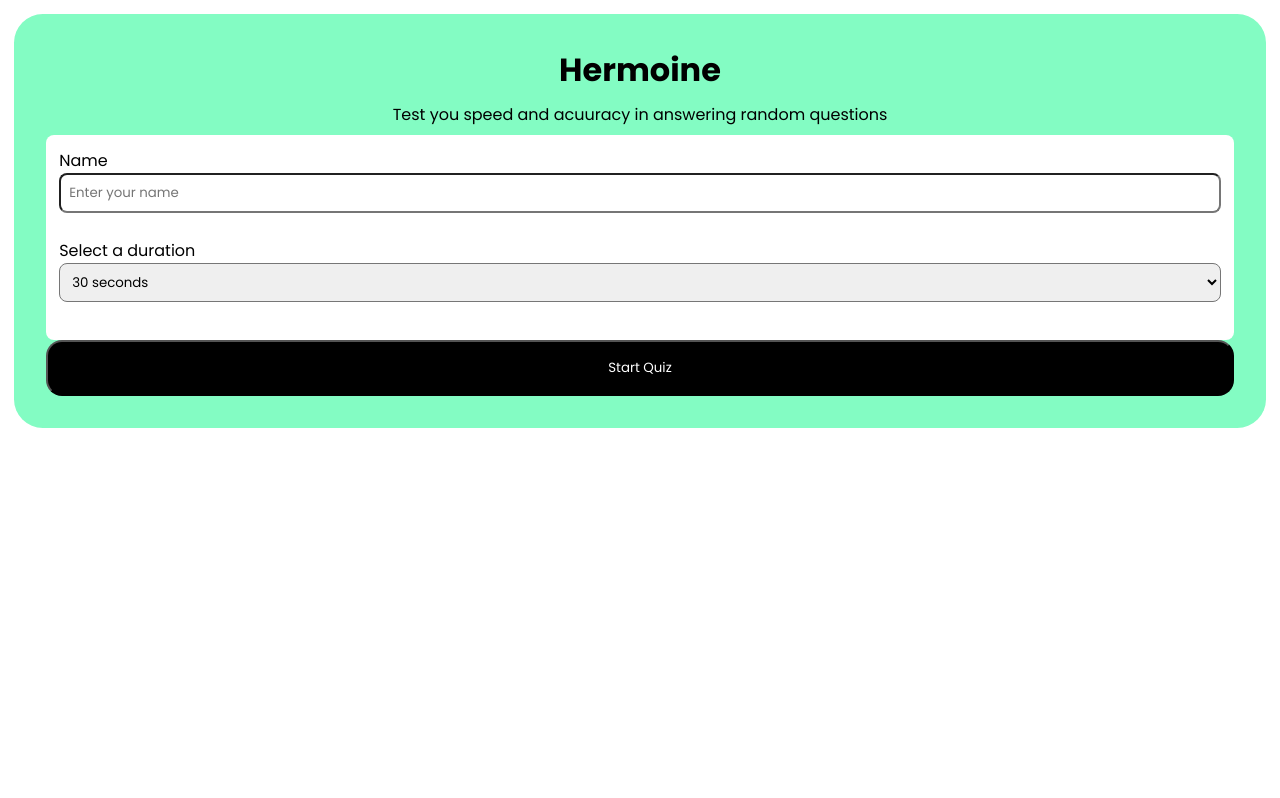
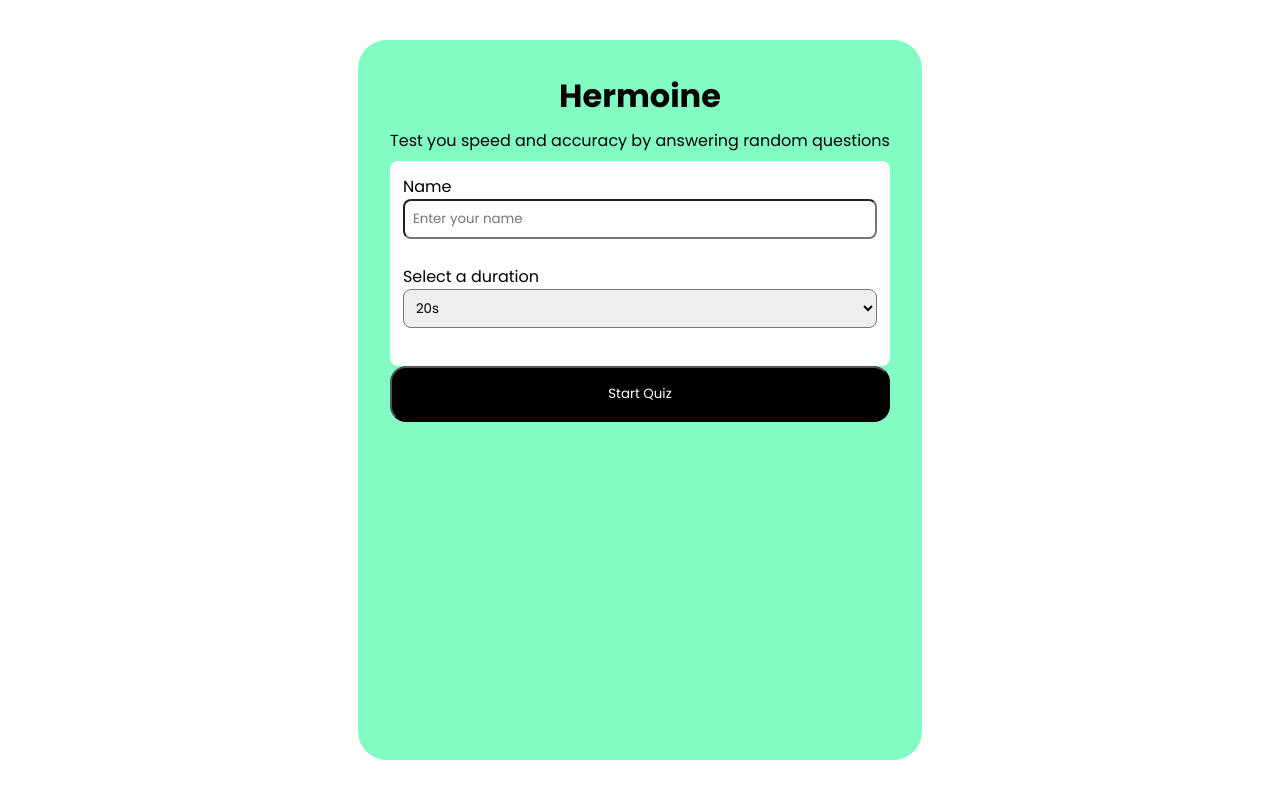
Before and after one commit to poinerd/moine, a React (Vite) app: page / in a window 1280 px wide. Built offline with nearby package versions, Linux system fonts and the light colour scheme.

Commit message:
built some more functionalities

```diff
--- a/src/App.tsx
+++ b/src/App.tsx
@@ -1,9 +1,34 @@
+import { useState } from "react"
+
 import QuizStart from "./Components/QuizStart"
 import { BrowserRouter, Routes, Route } from "react-router-dom"
 import QuizPage from "./Components/QuizPage"
 import GetReady from "./Components/GetReady"
+import GenerateFailed from "./Components/GenerateFailed"
+import Result from "./Components/Result"
+
+
 
 function App(){
+
+  const [playerName, setPlayerName] = useState('')
+  const [playerDuration, setPlayerDuration] = useState(0)
+  // const [quizQuestions, getQuizQuestions] = useState([])
+
+   let dummy =[
+    {
+    question: 'who invented coal',
+    options: ['foss', 'fs', 'rafel'],
+    id: 1
+    },
+
+     {
+    question: 'who invented coal stark',
+    options: ['foss', 'fs', 'rafel'],
+    id: 2
+    }
+   ]
+
   return(
 
       <BrowserRouter>
@@ -12,9 +37,11 @@ function App(){
 
 
       <Routes>
-      <Route path='/' element={<QuizStart/>}></Route>
-      <Route path='/quiz' element={<QuizPage/>}></Route>
-      <Route path='/getReady' element={<GetReady/>}></Route>
+      <Route path='/' element={<QuizStart setPlayerName={setPlayerName} setPlayerDuration={setPlayerDuration}/>}></Route>
+      <Route path='/quiz' element={<QuizPage questions={dummy} time={playerDuration}/>}></Route>
+      <Route path='/getReady' element={<GetReady playerName={playerName}  />}></Route>
+      <Route path='/generateFailed' element={<GenerateFailed />}></Route>
+      <Route path='/result' element={<Result />}></Route>
     </Routes>
 
     </BrowserRouter>
--- a/src/Components/AllStyles.module.css
+++ b/src/Components/AllStyles.module.css
@@ -14,6 +14,14 @@
     border-radius: 1.8rem;
     height: 90%;
 
+}
+.container{
+    width:100%;
+    height: 100vh;
+    flex-direction: column;
+    display: flex;
+    align-items: center;
+    justify-content: center;
 }
 
 .btn_1{
--- /dev/null
+++ b/src/Components/GenerateFailed.tsx
@@ -0,0 +1,19 @@
+import { useNavigate } from "react-router-dom"
+import styles from './AllStyles.module.css'
+
+function GenerateFailed(){
+    let navigate = useNavigate()
+
+    function goHome (){
+
+        navigate('/')
+    }
+    return(
+        <div className={styles.quizStartContainer}>
+            <p> Sorry, we could'nt generate any questions. Ensure you have internet</p>
+            <button onClick= {goHome} className={styles.btn_1}> Go back to home</button>
+        </div>
+    )
+}
+
+export default GenerateFailed
--- a/src/Components/GetReady.tsx
+++ b/src/Components/GetReady.tsx
@@ -2,10 +2,16 @@ import styles from './AllStyles.module.css'
 import { useEffect, useState } from 'react'
 import { useNavigate } from 'react-router-dom'
 
-function GetReady(){
+
+type player = {
+      playerName : string
+    }
+
+function GetReady({playerName}:player){
 
     const[time, setTime]= useState(3)
     const navigate = useNavigate()
+
 
     useEffect(() => {
   const timeInterval = setInterval(() => {
@@ -26,11 +32,13 @@ function GetReady(){
 
 
     return(
+      <div className={styles.container}>
         <div className={styles.quizStartContainer}>
-            <h1>All your questions are ready</h1>
+            <p>{playerName} your questions are ready</p>
             <p> Quiz starts in {time}</p>
+        </div>
+      </div>
 
-        </div>
     )
 
 }
--- a/src/Components/QuizPage.tsx
+++ b/src/Components/QuizPage.tsx
@@ -1,17 +1,90 @@
 import styles from './AllStyles.module.css'
+import { useState, useEffect} from 'react';
+import { useNavigate } from 'react-router-dom';
 
 
-function QuizPage(){
+
+type Question = {
+    question: string;
+    options: string[];
+    id: number;
+}
+type QuestionPageProps = {
+    questions: Question[];
+    time: number
+}
+
+function QuizPage({questions, time}:QuestionPageProps){
+
+  const [duration, setDuration] = useState(time)
+
+  const [questionNumber, changeQuestionNumber] = useState(0)
+
+  const navigate = useNavigate()
+
+      useEffect(() => {
+  const timeKeeper = setInterval(() => {
+    setDuration((prev) => {
+      if (prev === 1) {
+        clearInterval(timeKeeper);
+        navigate('/result');
+        return 0;
+      }
+      return prev - 1;
+    });
+  }, 1000);
+
+  // cleanup on unmount
+  return () => clearInterval(timeKeeper);
+}, [navigate]);
+
+
+
+
+  function handleChange (){
+    changeQuestionNumber((prev)=>prev +1)
+
+  }
+
+
     return(
+
+
+    //         <div className={styles.quizStartContainer}>
+    //   {questions.map((q, index) => (
+    //     <div key={q.id} className={styles.questionBlock}>
+    //       <p>{index + 1}. {q.question}</p>
+    //       <form>
+    //         {q.options.map((option, i) => (
+    //           <label key={i}>
+    //             <input type="radio" name={`option-${q.id}`} value={option} />
+    //             {option}
+    //           </label>
+    //         ))}
+    //       </form>
+    //     </div>
+    //   ))}
+    //   <input className={styles.btn_1} type="submit" value="Next" />
+    // </div>
+
+
         <div className={styles.quizStartContainer}>
-            <p>0 secs</p>
-            <p>1</p>
-            <div></div>
-            <form>
-                <input type='radio' name='option' value='A' />
-            </form>
-            <input  className={styles.btn_1} type='submit' value='Next'/>
+        <p>{duration }</p>
+        <div key={questions[questionNumber].id} className={styles.questionBlock}>
+          <p>{questions[questionNumber].id}. {questions[questionNumber].question}</p>
+          {/* <form>
+            {q.options.map((option, i) => (
+              <label key={i}>
+                <input type="radio" name={`option-${q.id}`} value={option} />
+                {option}
+              </label>
+            ))}
+          </form> */}
         </div>
+
+      <input className={styles.btn_1} type="submit" value="Next" onClick={handleChange}/>
+    </div>
+
     )
 }
 
--- a/src/Components/QuizStart.tsx
+++ b/src/Components/QuizStart.tsx
@@ -1,33 +1,41 @@
 import styles from './AllStyles.module.css'
 import { useNavigate} from 'react-router-dom'
-import { useState } from 'react'
+import { useState,  } from 'react'
 
 
+type quizStartProps={
+    setPlayerName : React.Dispatch<React.SetStateAction<string>>
+    setPlayerDuration : React.Dispatch<React.SetStateAction<number>>
+}
 
 
-
-function QuizStart (){
+function QuizStart ({setPlayerName, setPlayerDuration}: quizStartProps){
 
     const [inputValue, setInputValue]= useState({
         Name:'',
-        Duration: 0
+        Duration: 20
     })
 
     const navigate = useNavigate()
 
+    function handleChange(e:any){
 
 
-    function handleChange(e:any){
         const {name, value} = e.target
         setInputValue((prev)=>({
             ...prev, [name]: name === "Duration" ? Number(value) : value
 
-        }))
+        })
+        )
+
 
     }
 
     async function fetchQuestions(e:any){
     e.preventDefault()
+    setPlayerName(inputValue.Name)
+    setPlayerDuration(inputValue.Duration)
+
     try{
         let data = await fetch(`https://opentdb.com/api.php?amount=10`)
         let parsedData = await data.json()
@@ -38,31 +46,40 @@ function QuizStart (){
 
     }
     catch{
+        console.log('You need internet connection')
+        console.log('Hello', inputValue.Name )
+        console.log('You have '+ inputValue.Duration + 'seconds' )
+        navigate('/getReady')
+        // navigate('/generateFailed')
 
     }
 
-}
+    }
     return(
-        <div className={styles.quizStartContainer}>
+        <div className={styles.container}>
+            <div className={styles.quizStartContainer}>
             <h1 >Hermoine</h1>
-            <p> Test you speed and acuuracy in answering random questions</p>
+            <p> Test you speed and accuracy by answering random questions</p>
+
             <form onSubmit={fetchQuestions}>
             <div className={styles.optionsContainer}>
                           <label>Name</label>
-                <input name='Name' type="text" placeholder="Enter your name"  onChange={handleChange}/><br/>
+                <input name='Name' type="text" placeholder="Enter your name"  onChange={handleChange} required/><br/>
 
                 <label> Select a duration</label>
-                <select name="Duration" onChange={handleChange}>
-                    <option value="30">30 seconds</option>
-                    <option value="60">1 minute</option>
-                    <option value="120">2 minutes</option>
+                <select name="Duration" onChange={handleChange} required>
+                    <option value="20">20s</option>
+                    <option value="15">15s</option>
+                    <option value="10">10s</option>
                 </select> <br/>
             </div>
 
                <input  type="submit" value="Start Quiz" className={styles.btn_1}/>
 
             </form>
+            </div>
         </div>
+
 
     )
 }
--- /dev/null
+++ b/src/Components/Result.tsx
@@ -0,0 +1,16 @@
+import styles from './AllStyles.module.css'
+
+
+
+function Result(){
+    return(
+        <div className={styles.quizStartContainer}>
+             <p> Time's up!</p>
+             <p> Your accuracy was </p>
+             <p> Your speed was </p>
+        </div>
+    )
+
+}
+
+export default Result
```
